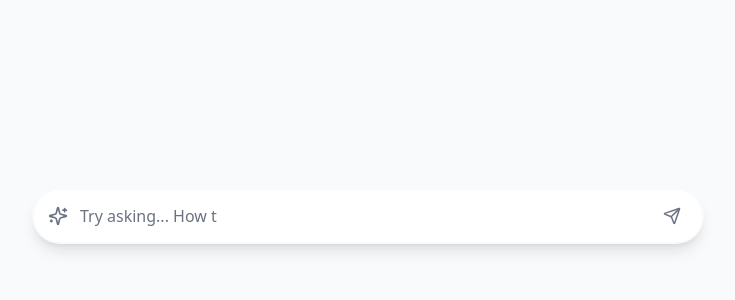
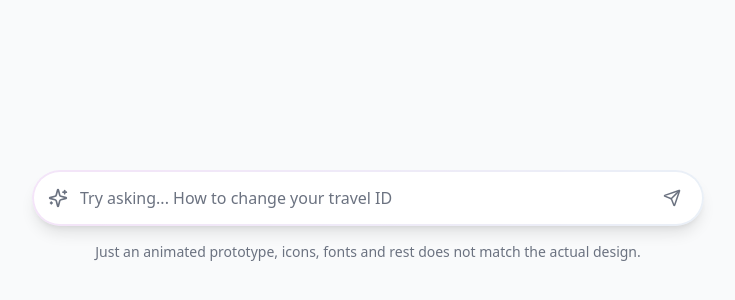
Before and after one commit to nevenkiwi/shimmer-input-reveal, a React (Vite) app: page / in a window 1280 px wide. Shown: the part 176-476 px from the top of the page, without its empty margins (272-1007 px from the left). Built offline with nearby package versions, Linux system fonts and the light colour scheme.

Commit message:
Add prototype notice
Add a notice below the input to indicate it's a prototype.

```diff
--- a/src/pages/Index.tsx
+++ b/src/pages/Index.tsx
@@ -1,11 +1,14 @@
 import AnimatedInput from "@/components/AnimatedInput";
 import { toast } from "sonner";
+
 const Index = () => {
   const handleSubmit = (question: string) => {
     toast.success("Question submitted: " + question);
     console.log("Question submitted:", question);
   };
-  return <div className="min-h-screen flex flex-col items-center justify-center p-4 bg-gray-50 dark:bg-gray-900">
+
+  return (
+    <div className="min-h-screen flex flex-col items-center justify-center p-4 bg-gray-50 dark:bg-gray-900">
       <div className="w-full max-w-2xl mb-8">
 
 
@@ -13,9 +16,15 @@ const Index = () => {
 
       <AnimatedInput onSubmit={handleSubmit} className="shadow-lg" />
 
+      <div className="mt-4 text-center text-sm text-gray-500 dark:text-gray-400">
+        Just an animated prototype, icons, fonts and rest does not match the actual design.
+      </div>
+
       <div className="mt-12 w-full max-w-2xl">
 
       </div>
-    </div>;
+    </div>
+  );
 };
+
 export default Index;
```
